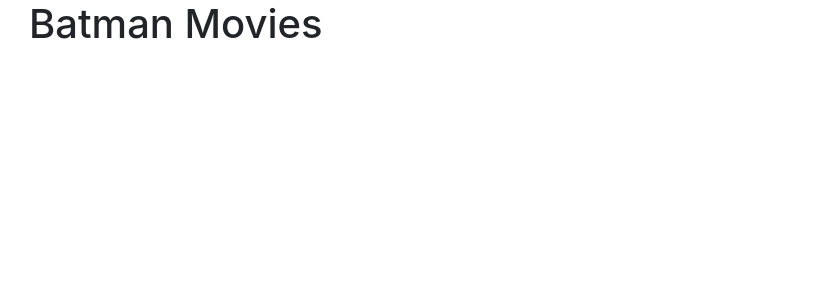
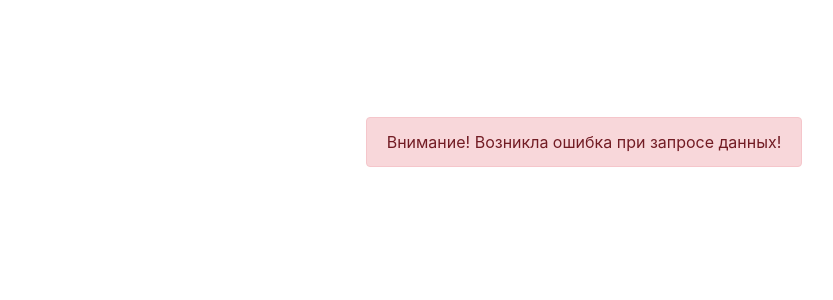
Before and after one commit to nz-nz/wd5-batman_redux_hooks, a React (Create React App) app: page / in a window 1280 px wide. Shown: the top 300 px of the page, without its empty margins (56-889 px from the left). Built offline with nearby package versions, Linux system fonts and the light colour scheme; no server answers.

Commit message:
Err alert added

```diff
--- a/src/App.js
+++ b/src/App.js
@@ -6,6 +6,7 @@
     Col,
 } from 'reactstrap';
 import { BatmanCard } from './components/BatmanCard'
+import Err from "./components/Err";
 
 class App extends React.Component {
 
@@ -77,6 +78,11 @@
 
     render() {
         console.log('main rnd');
+
+        if (this.state.errState !== null) {
+            return <Err />
+        }
+
         return (
             <>
                 <Container>
--- a/src/components/err.jsx
+++ b/src/components/Err.jsx
@@ -1,9 +1,9 @@
 import React from 'react';
-import Alert from "reactstrap/es/Alert";
+import { Alert } from "reactstrap";
 
 function Err(props) {
     return (
-        <div style={ { display: "flex", alignItems: "center", justifyContent: "center" }}>
+        <div style={ { height: "300px", display: "flex", alignItems: "center", justifyContent: "center" }}>
             <Alert color="danger">
                 Внимание! Возникла ошибка при запросе данных!
             </Alert>
```
